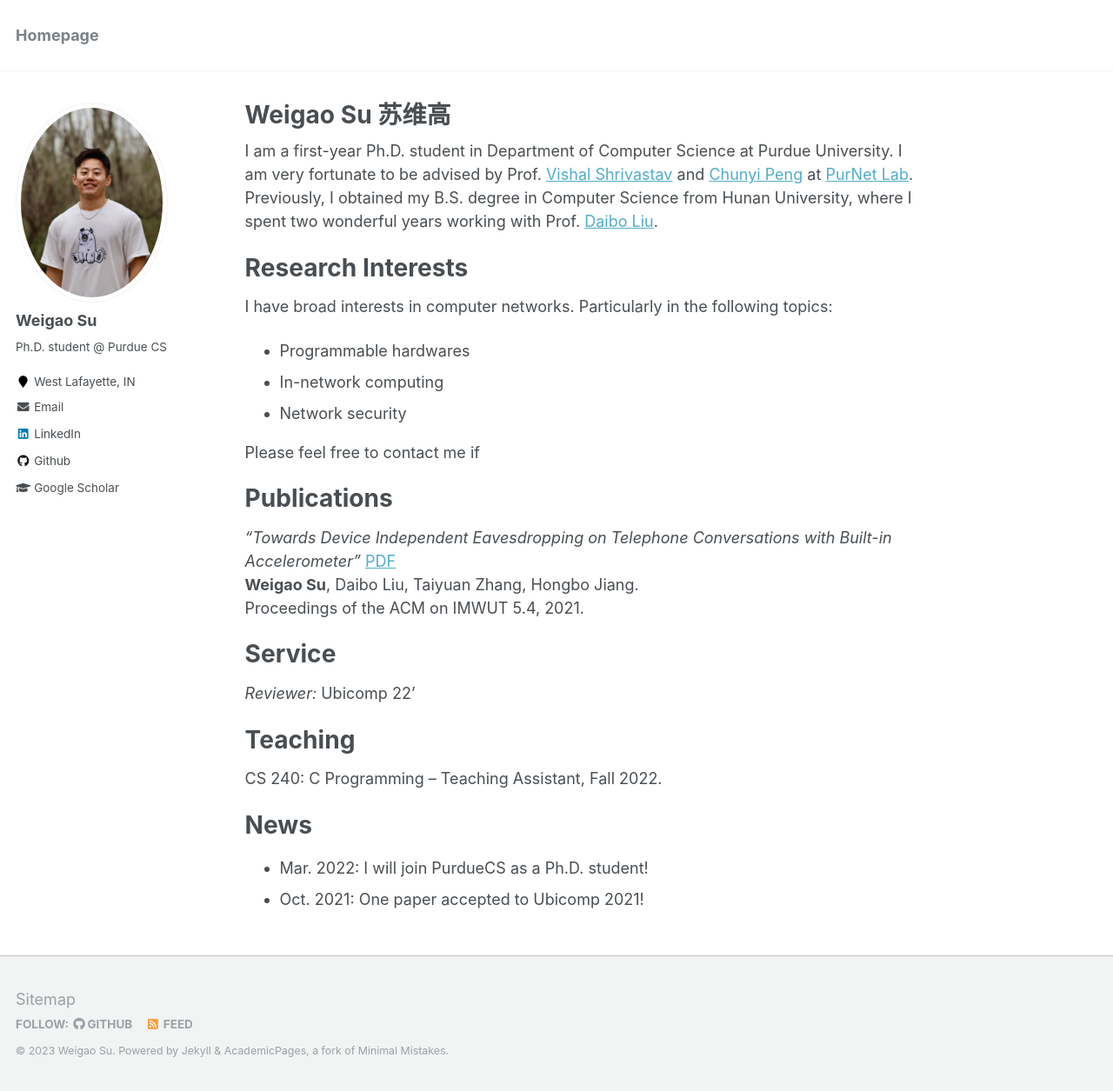
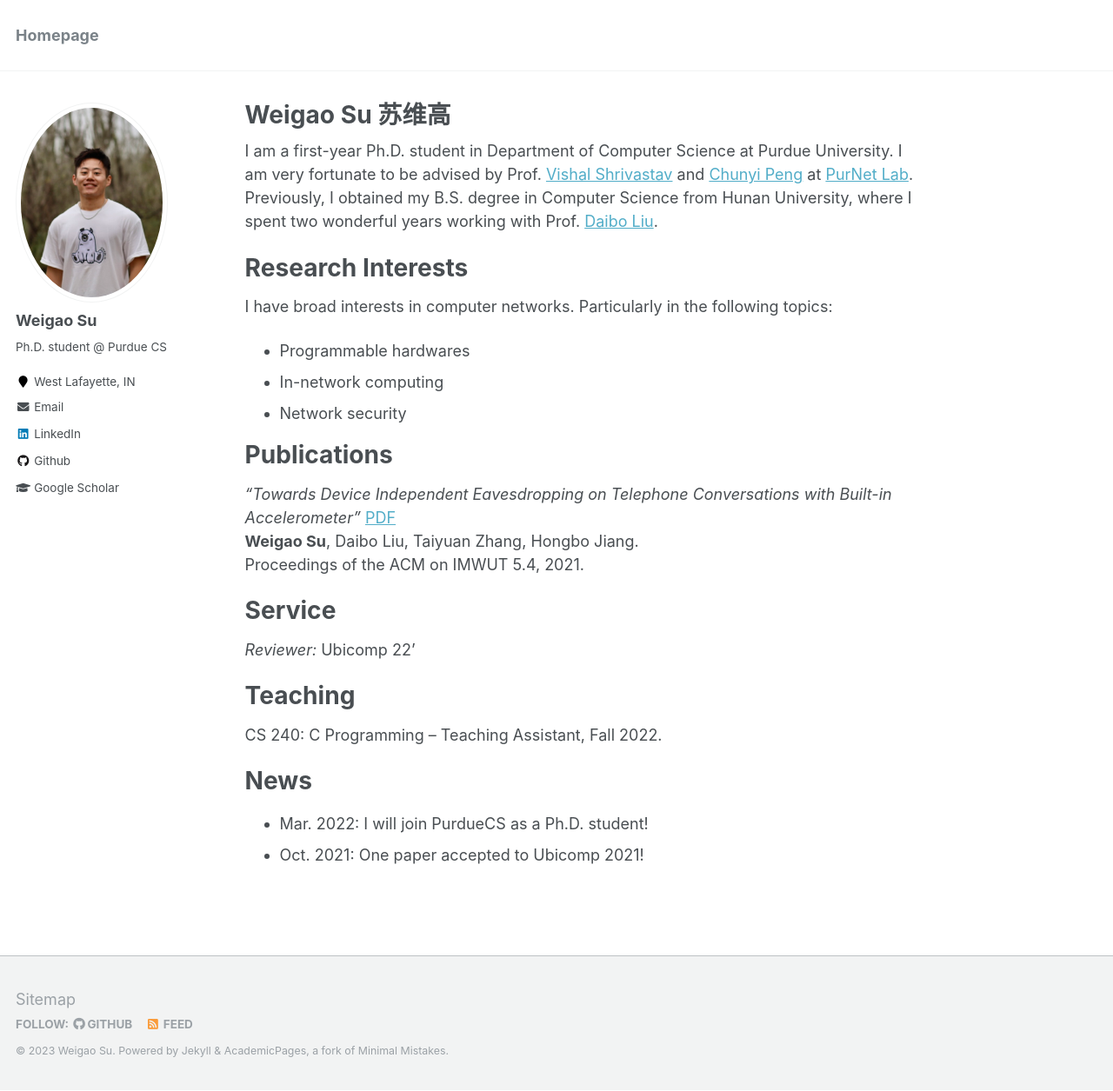
Before and after one commit to wegul/wegul.github.io, a Jekyll site: the page built from _pages/about.md, in a window 1280 px wide and 1255 px high. Shown: the whole window at 87% size. Built offline with Jekyll 4.4.1, drawn with Linux system fonts in a browser that asks for light colours.

Commit message:
Update about.md

```diff
--- a/_pages/about.md
+++ b/_pages/about.md
@@ -24,7 +24,6 @@ I have broad interests in computer networks. Particularly in the following topic
 - In-network computing
 - Network security
 
-Please feel free to contact me if
 <!-- I also have keen appetite for many other areas. Check my [personal insights](https://wegul.github.io/wegul/year-archive/) of some recent works and feel free to leave a message, I would be more than happy to share my thoughts. -->
 
 Publications
```
